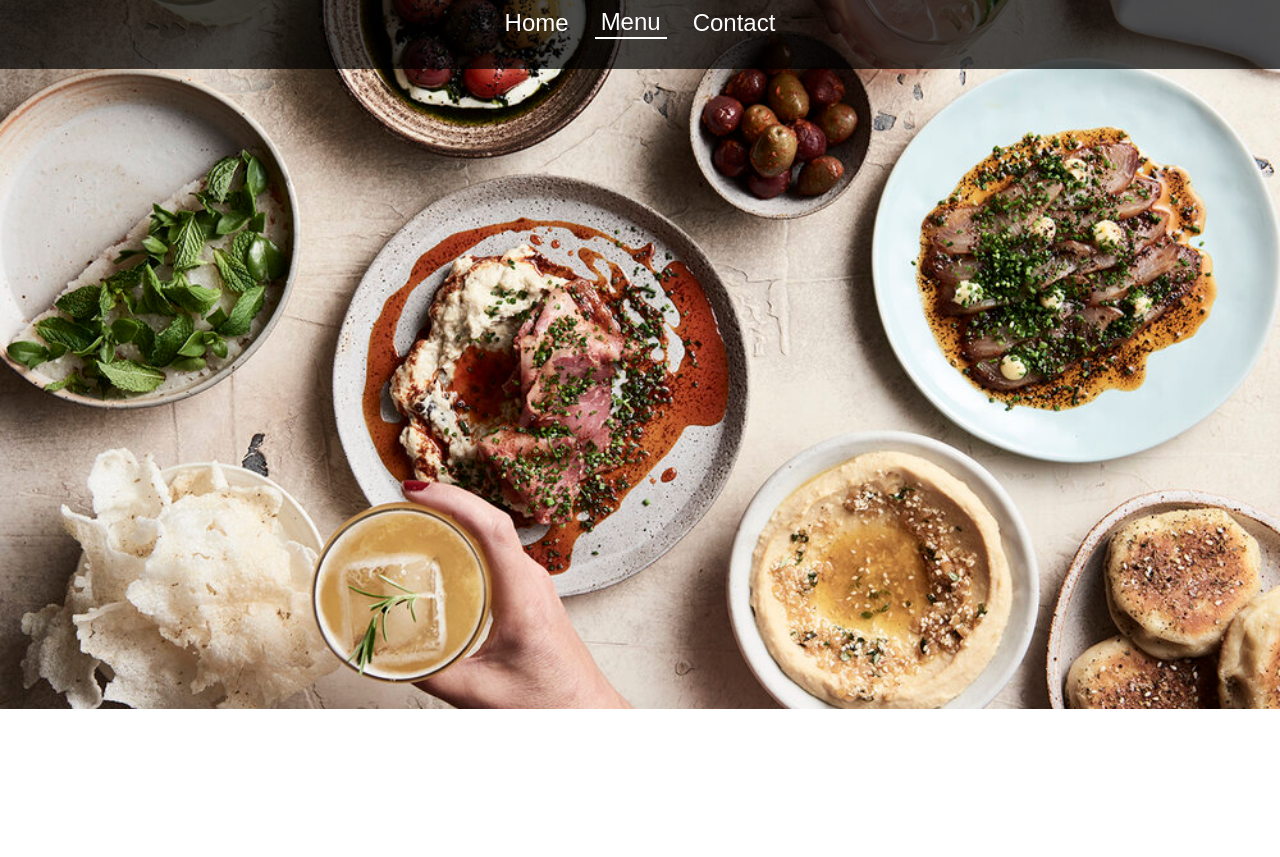
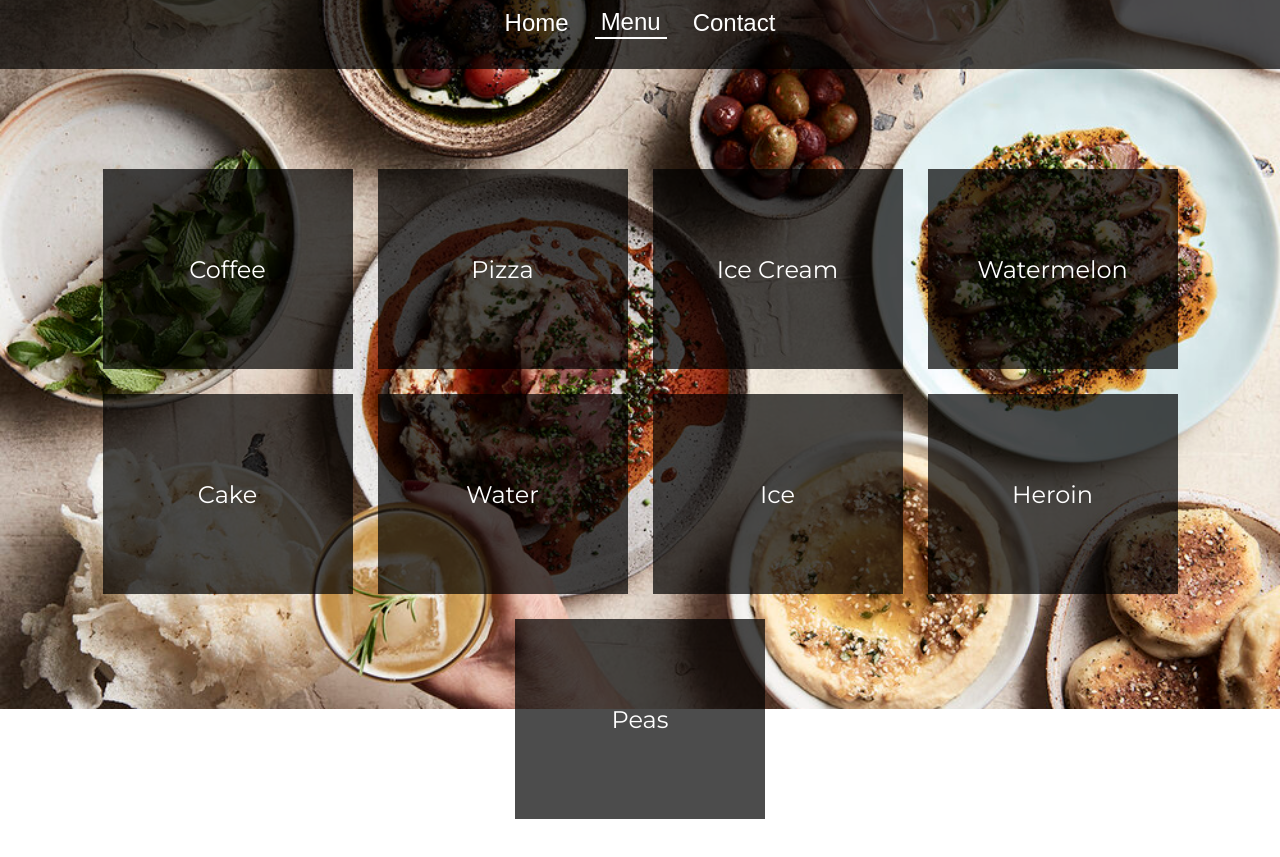
Before and after one commit to StickManJ0e/resturant-page, a website built with webpack: page dist/index.html in a window 1280 px wide. Both pictures are taken after a click on the button "Menu". Shown: the part 91-948 px from the top of the page. Before the commit the page ends 800 px from the top, so only its background shows below. Built offline with nearby package versions, Linux system fonts and the light colour scheme.

Commit message:
Add content to the menu and contact pages

```diff
--- a/src/modules.js
+++ b/src/modules.js
@@ -8,8 +8,15 @@ function createElementIDText(elementType, idName, text) {
     return element;
 };
 
+//Function to create an element with text content and returns it
 function createElementText(elementType, text) {
     let element = document.createElement(elementType);
+    element.textContent = text;
+    return element;
+}
+function createElementClassText(elementType, className, text) {
+    let element = document.createElement(elementType);
+    element.classList.add(className);
     element.textContent = text;
     return element;
 }
@@ -29,8 +36,6 @@ function removeChildren(parentElement) {
 };
 
 function createHeaderElements() {
-    console.log("createHomeElements is working");
-
     //Create header
     let header = document.createElement('header');
     header.setAttribute('id', 'header');
@@ -54,7 +59,6 @@ function createHeaderElements() {
 };
 
 function createHomeElements() {
-    console.log("createHomeElements is working");
     removeChildren(contentDiv);
 
     //Create and append home content div
@@ -72,13 +76,36 @@ function createHomeElements() {
 };
 
 function createMenuElements() {
-    console.log('createMenuElements is working');
     removeChildren(contentDiv);
+
+    let menuDiv = document.createElement("div");
+    menuDiv.setAttribute('id', 'menu-div');
+    contentDiv.appendChild(menuDiv);
+
+    appendMultiple(menuDiv,
+        (createElementClassText("div", "food-item", 'Coffee')),
+        (createElementClassText("div", "food-item", 'Pizza')),
+        (createElementClassText("div", "food-item", 'Ice Cream')),
+        (createElementClassText("div", "food-item", 'Watermelon')),
+        (createElementClassText("div", "food-item", 'Cake')),
+        (createElementClassText("div", "food-item", 'Water')),
+        (createElementClassText("div", "food-item", 'Ice')),
+        (createElementClassText("div", "food-item", 'Heroin')),
+        (createElementClassText("div", "food-item", 'Peas')),
+    );
+
 };
 
 function createContactElements() {
-    console.log('createContactElements is working');
     removeChildren(contentDiv);
+
+    let contactDiv = document.createElement("div");
+    contactDiv.setAttribute('id', 'contact-div');
+    contentDiv.appendChild(contactDiv);
+
+    appendMultiple(contactDiv,
+        (createElementIDText('p', 'phone-number', 'Ph: 0400 000 000')),
+        (createElementIDText('p', 'adresss', 'Address: 123 street suburb, State')))
 };
 
 export { createHeaderElements, createHomeElements, createMenuElements, createContactElements };
```
Also changed, not shown: dist/index.html, dist/main.js, dist/style.css.
